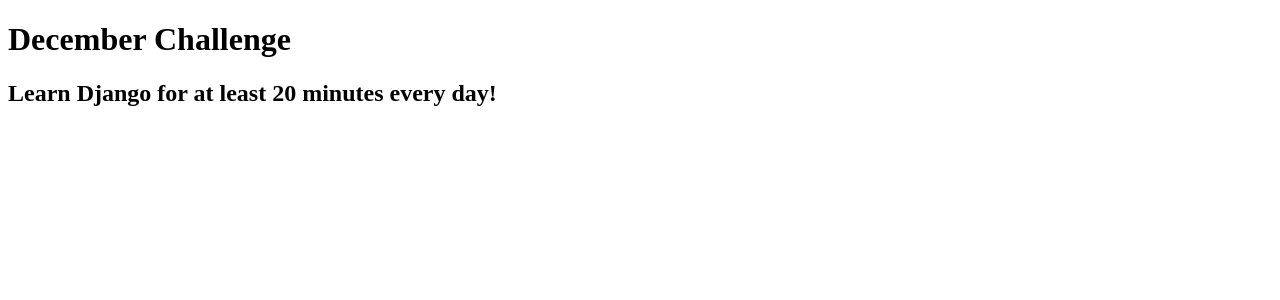
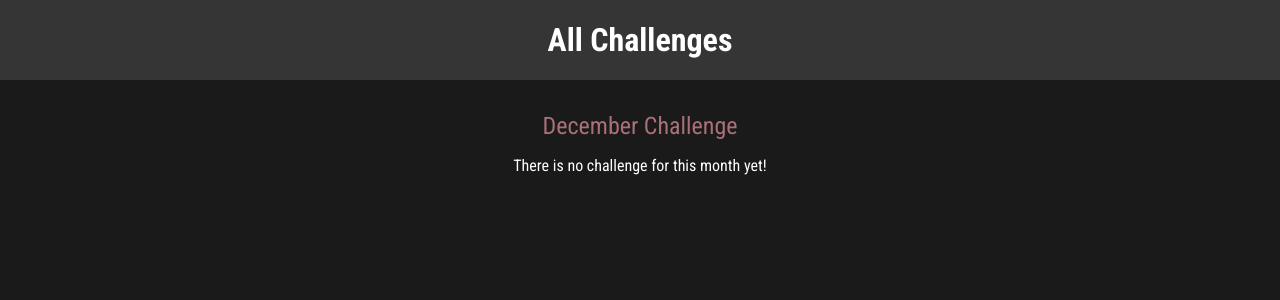
Before and after one commit to seadia/monthly_challenges, a Django app: page /challenges/december in a window 1280 px wide. Shown: the top 300 px of the page. Run offline with Django 5.2, Linux system fonts and the light colour scheme.

Commit message:
Finalized monthly_challenges classwork

```diff
--- /dev/null
+++ b/challenges/static/challenges/challenge.css
@@ -0,0 +1,24 @@
+h1,
+h2 {
+
+    text-align: center;
+    color: white;
+}
+
+
+h1 {
+    font-size:1.5rem;
+    margin: 2rem 0 1rem 0;
+    font-weight: normal;
+    color:  rgb(170, 112, 122);
+}
+
+h2 {
+    font-size:3rem;
+    font-weight: bold;
+}
+
+.fallback {
+    text-align:center;
+    color:white;
+}
--- /dev/null
+++ b/challenges/static/challenges/includes/header.css
@@ -0,0 +1,25 @@
+header {
+    width: 100%;
+    height: 5rem;
+    background-color: #353535;
+}
+
+header nav {
+    width: 100%;
+    height: 100%;
+    display:flex;
+    justify-content: center;
+    align-items: center;
+}
+
+header nav a {
+    color: white;
+    font-size: 2rem;
+    font-weight: bold;
+    text-decoration: none;
+}
+
+header nav a:hover,
+header nav a:active {
+    color: rgb(170, 112, 122);
+}
--- a/challenges/templates/challenges/challenge.html
+++ b/challenges/templates/challenges/challenge.html
@@ -1,21 +1,23 @@
-<!DOCTYPE html>
-<!--[if lt IE 7]>      <html class="no-js lt-ie9 lt-ie8 lt-ie7"> <![endif]-->
-<!--[if IE 7]>         <html class="no-js lt-ie9 lt-ie8"> <![endif]-->
-<!--[if IE 8]>         <html class="no-js lt-ie9"> <![endif]-->
-<!--[if gt IE 8]>      <html class="no-js"> <!--<![endif]-->
-<html lang="en">
-    <head>
-        <meta charset="utf-8">
-        <meta http-equiv="X-UA-Compatible" content="IE=edge">
-        <title>{{ month|title }} Challenge</title>
-        <meta name="description" content="">
-        <meta name="viewport" content="width=device-width, initial-scale=1">
-        <link rel="stylesheet" href="">
-    </head>
-    <body>
+{% extends "base.html" %}
+{% load static %}
+
+{% block css_files %}
+    <link rel="stylesheet" href="{% static "challenges/challenge.css" %}">
+    <link rel="stylesheet" href="{% static "challenges/includes/header.css" %}">
+{% endblock %}
+
+
+{% block page_title%}
+    {{ month|title }} Challenge
+{% endblock %}
+
+    {% block content %}
+        {% include "challenges/includes/header.html" %}
+
         <h1>{{ month|title }} Challenge</h1>
-        <h2>{{ text }}</h2>
-
-        <script src="" async defer></script>
-    </body>
-</html>
+        {% if text %}
+            <h2>{{ text }}</h2>
+        {% else %}
+            <p class="fallback">There is no challenge for this month yet!</p>
+        {% endif%}
+    {% endblock %}
--- /dev/null
+++ b/challenges/templates/challenges/includes/header.html
@@ -0,0 +1,5 @@
+<header>
+    <nav>
+        <a href="{% url "index" %}">All Challenges</a>
+    </nav>
+</header>
--- a/challenges/views.py
+++ b/challenges/views.py
@@ -1,5 +1,5 @@
 from django.shortcuts import render
-from django.http import HttpResponse, HttpResponseNotFound, HttpResponseRedirect
+from django.http import Http404, HttpResponseNotFound, HttpResponseRedirect
 from django.urls import reverse
 
 
@@ -15,7 +15,7 @@
     "september": "Learn Django for at least 20 minutes every day!",
     "october": "Eat no meat for the entire month!",
     "november": "Walk for at least 20 minutes a day!",
-    "december": "Learn Django for at least 20 minutes every day!"
+    "december": None
 }
 
 
@@ -51,4 +51,4 @@
         })
 
     except:
-        return HttpResponseNotFound("<h1>This month is not supported!</h1>")
+        raise Http404()
--- /dev/null
+++ b/static/styles.css
@@ -0,0 +1,10 @@
+@import url('https://fonts.googleapis.com/css2?family=Poppins:ital,wght@0,100;0,200;0,300;0,400;0,500;0,600;0,700;0,800;0,900;1,100;1,200;1,300;1,400;1,500;1,600;1,700;1,800;1,900&family=Roboto+Condensed:ital,wght@0,100..900;1,100..900&display=swap');
+
+html {
+    font-family: "Roboto Condensed", sans-serif;
+}
+
+body {
+    margin: 0;
+    background-color: #1a1a1a;
+}
--- /dev/null
+++ b/templates/base.html
@@ -0,0 +1,18 @@
+{% load static %}
+
+<!DOCTYPE html>
+<html lang="en">
+    <head>
+        <meta charset="utf-8">
+        <meta name="viewport" content="width=device-width, initial-scale=1">
+        <title>{% block page_title %}My Challenges{% endblock %}</title>
+
+        <link rel="stylesheet" href="{% static "styles.css" %}"></link>
+
+        {% block css_files %}{% endblock %}
+    </head>
+    <body>
+        {% block content %}{% endblock %}
+        <script src="" async defer></script>
+    </body>
+</html>
```
Also changed, not shown: challenges/static/challenges/challenges.css (added, +37 -0 lines), challenges/templates/challenges/index.html (+15 -18 lines), monthly_challenges/settings.py (+6 -1 lines), templates/404.html (added, +10 -0 lines).
